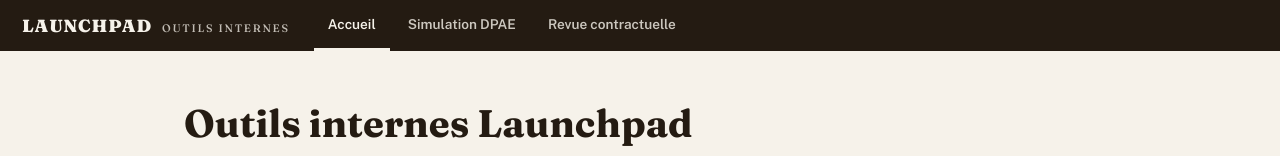
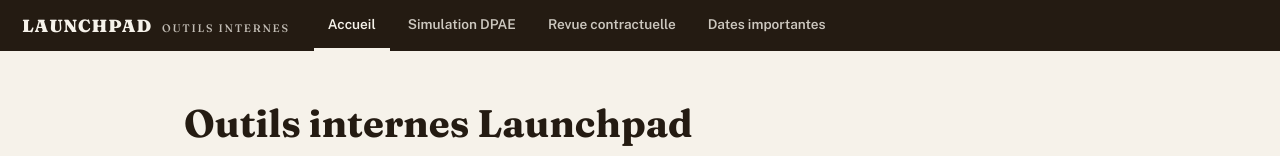
Before and after one commit to SISSOKOIbrahima/simulation-dpae, a plain HTML site: page index.html in a window 1280 px wide. Shown: the top 156 px of the page. Drawn offline with nearby package versions, Linux system fonts and the light colour scheme.

Commit message:
index.html

```diff
--- a/index.html
+++ b/index.html
@@ -55,6 +55,7 @@
     <a href="#accueil" data-view="accueil" class="active">Accueil</a>
     <a href="#simulation" data-view="simulation">Simulation DPAE</a>
     <a href="#revue" data-view="revue">Revue contractuelle</a>
+    <a href="#dates" data-view="dates">Dates importantes</a>
   </nav>
 </div>
 
```
